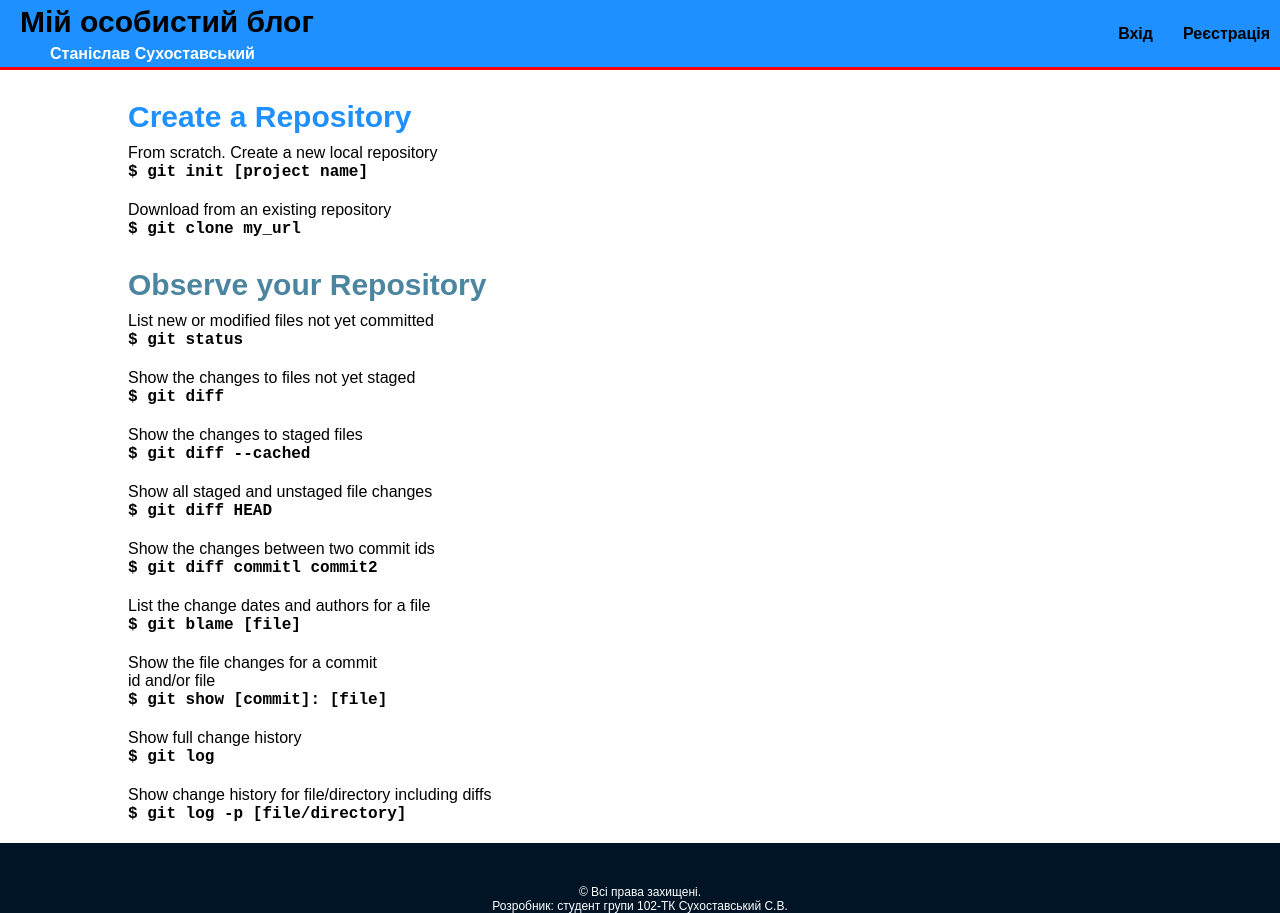
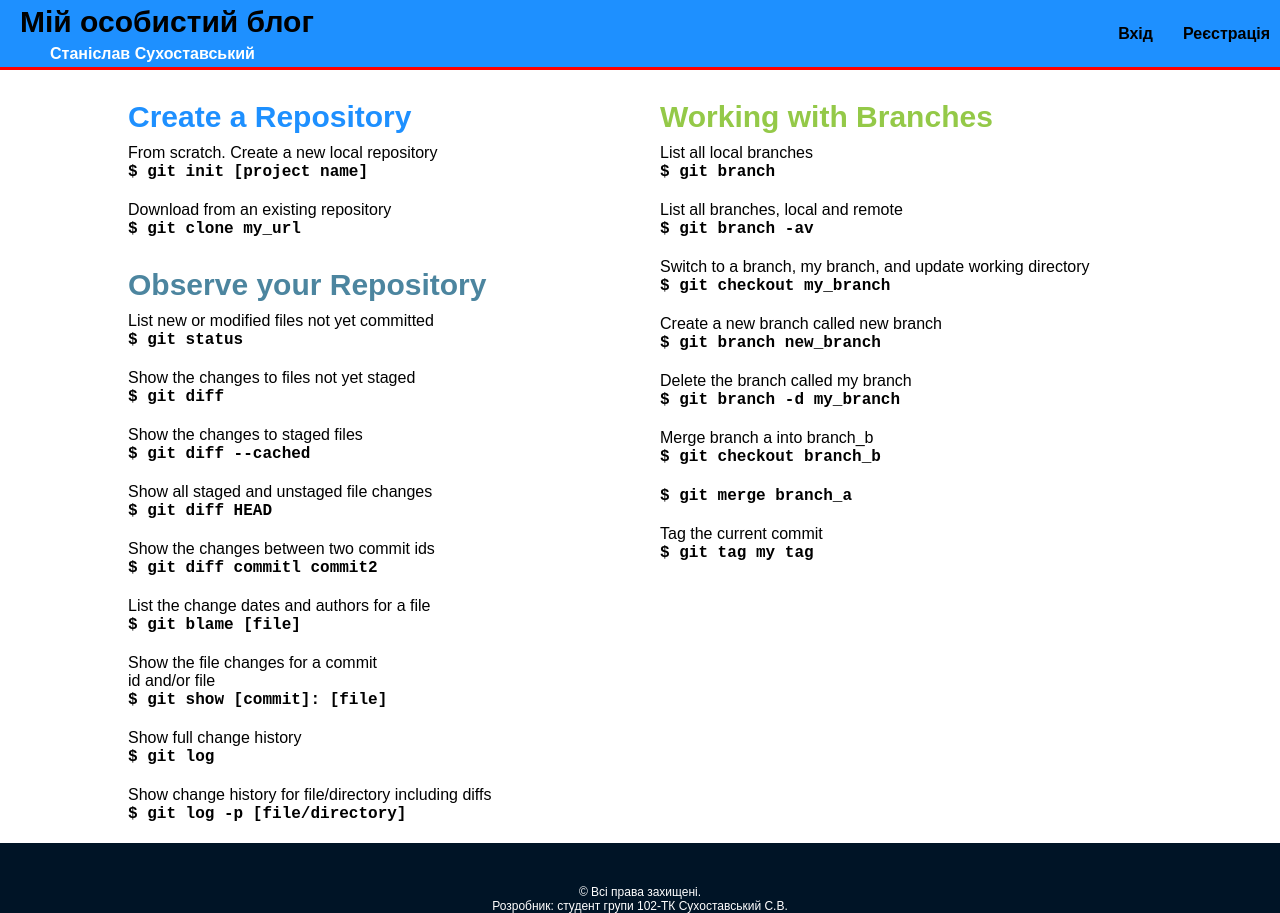
Before and after one commit to Stanislav22219/LabRab13, a plain HTML site: page LabRab13/git_commands.html in a window 1280 px wide. Drawn offline with Linux system fonts and the light colour scheme.

Commit message:
Working with Branches

```diff
--- a/LabRab13/git_commands.html
+++ b/LabRab13/git_commands.html
@@ -48,6 +48,24 @@
                <p class="code"><code>$ git log -p [file/directory]</code></p>
             </div>
         </div>
+        <div class="column">
+            <h2 class="third">Working with Branches</h2>
+            List all local branches
+           <p class="code"><code>$ git branch</code></p>
+            <p>List all branches, local and remote</p>
+           <p class="code"><code>$ git branch -av</code></p>
+            <p>Switch to a branch, my branch, and update working directory</p>
+           <p class="code"><code>$ git checkout my_branch</code></p>
+            <p>Create a new branch called new branch</p>
+           <p class="code"><code>$ git branch new_branch</code></p>
+            <p>Delete the branch called my branch</p>
+           <p class="code"><code>$ git branch -d my_branch</code></p>
+            <p>Merge branch a into branch_b</p>
+           <p class="code"><code>$ git checkout branch_b</code></p>
+           <p class="code"><code>$ git merge branch_a</code></p>
+            <p>Tag the current commit</p>
+           <p class="code"><code>$ git tag my tag</code></p>
+        </div>
     </main>
     <footer>
         <span>© Всі права захищені.<br>Розробник: студент групи 102-ТК Сухоставський С.В.</span>
```
